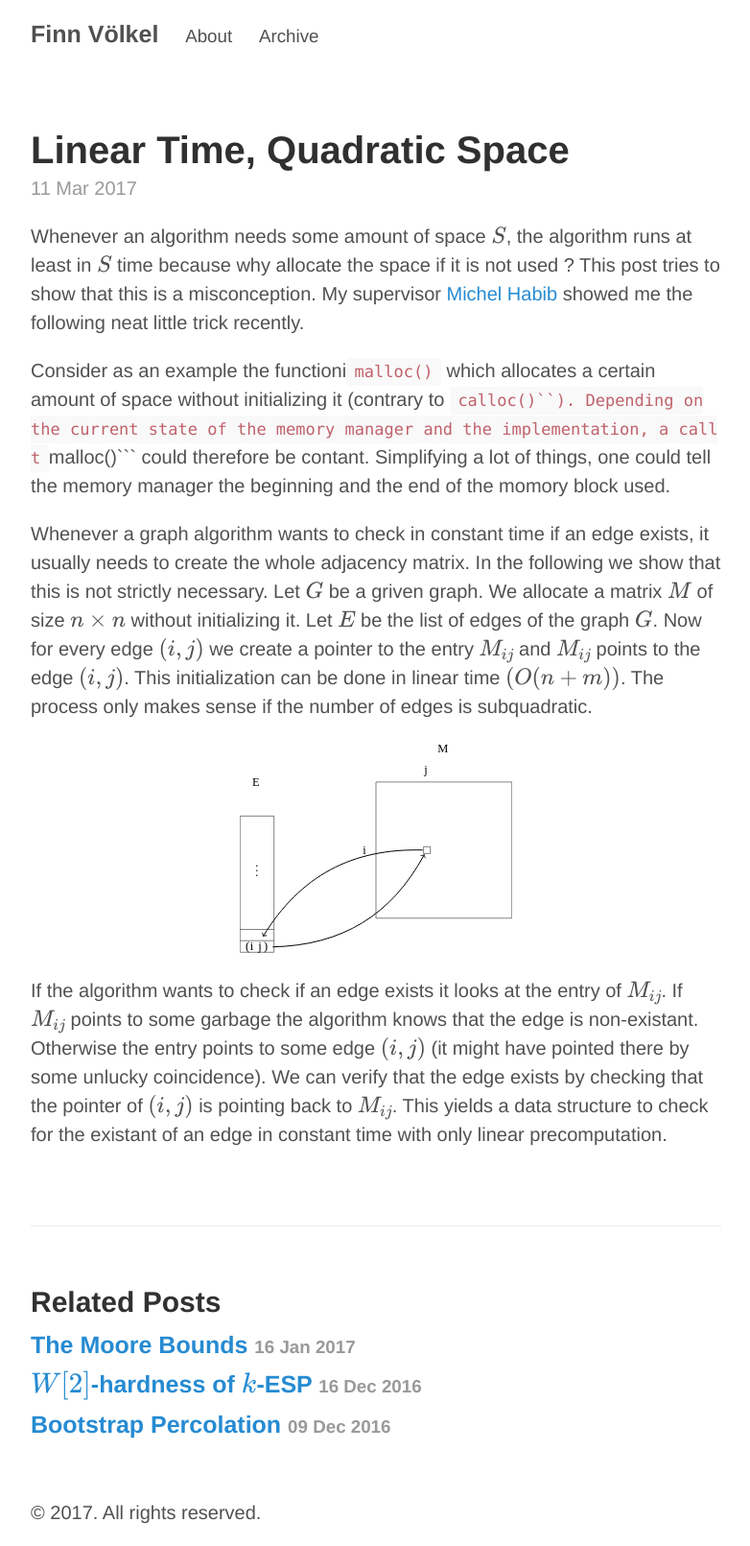
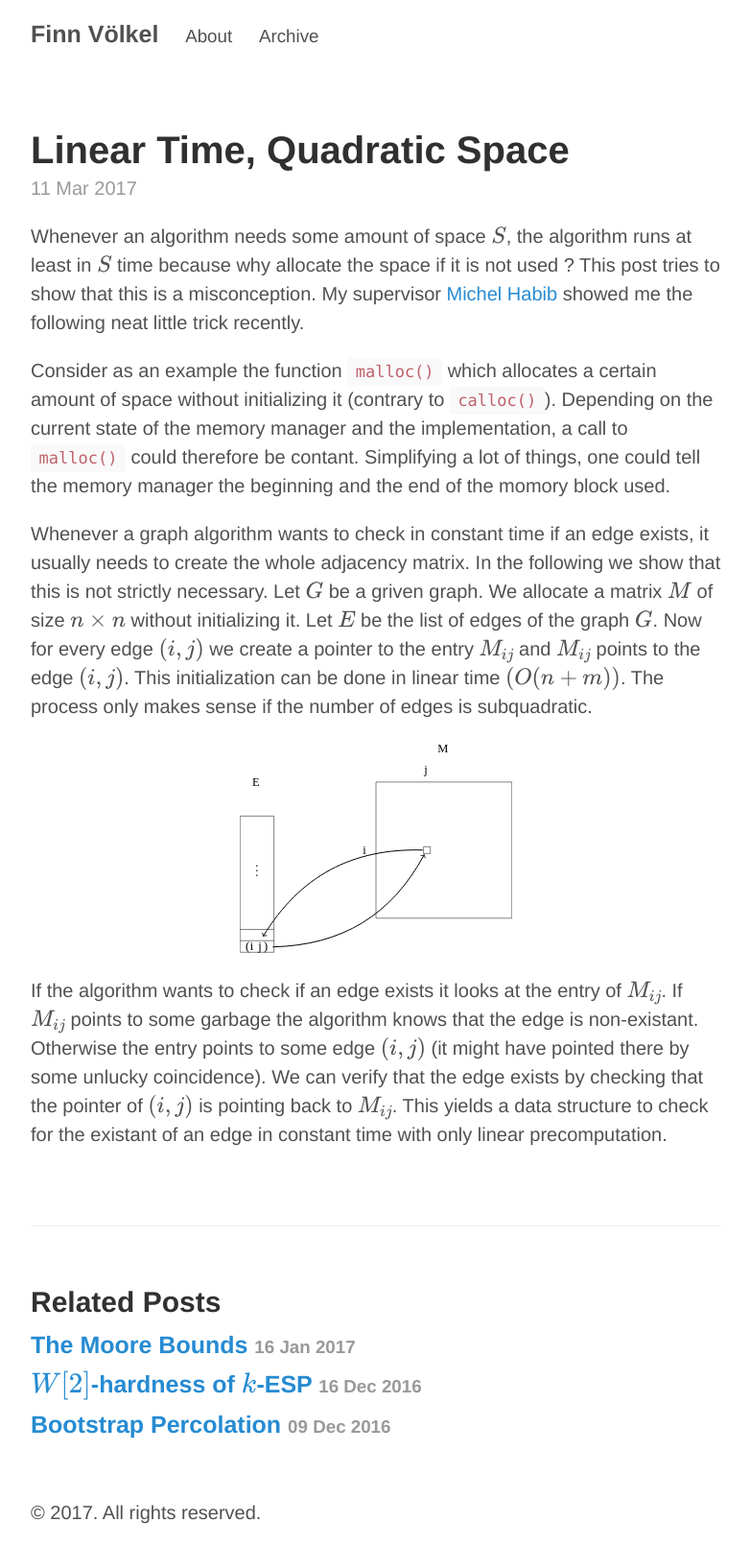
Before and after one commit to FiV0/FiV0.github.io, a Jekyll site: the page built from _posts/2017-03-11-linear-time-quadratic-space.md, in a window 1280 px wide. Shown: the whole page at 96% size, without its empty margins (248-1030 px from the left). Built offline with Jekyll 4.4.1, drawn with Linux system fonts in a browser that asks for light colours; formulas are drawn with MathJax 3.

Commit message:
linear space, quadratic space3

````diff
--- a/_posts/2017-03-11-linear-time-quadratic-space.md
+++ b/_posts/2017-03-11-linear-time-quadratic-space.md
@@ -9,9 +9,9 @@ permalink: linear-time-quadratic-space
 Whenever an algorithm needs some amount of space $S$, the algorithm runs at least in $S$ time because why allocate the space
 if it is not used ? This post tries to show that this is a misconception. My supervisor [Michel Habib](https://www.irif.fr/~habib/) showed me the following neat little trick recently.
 
-Consider as an example the functioni```malloc()```
-which allocates a certain amount of space without initializing it (contrary to ```calloc()``).
-Depending on the current state of the memory manager and the implementation, a call t ```malloc()```
+Consider as an example the function `malloc()`
+which allocates a certain amount of space without initializing it (contrary to `calloc()`).
+Depending on the current state of the memory manager and the implementation, a call to `malloc()`
 could therefore be contant. Simplifying a lot of things, one could tell the memory manager the beginning and the end of the momory block used.
 
 Whenever a graph algorithm wants to check in constant time if an edge exists, it usually needs to create the whole adjacency matrix. In the following we show that this is not strictly necessary. Let $G$ be a griven graph.
````
